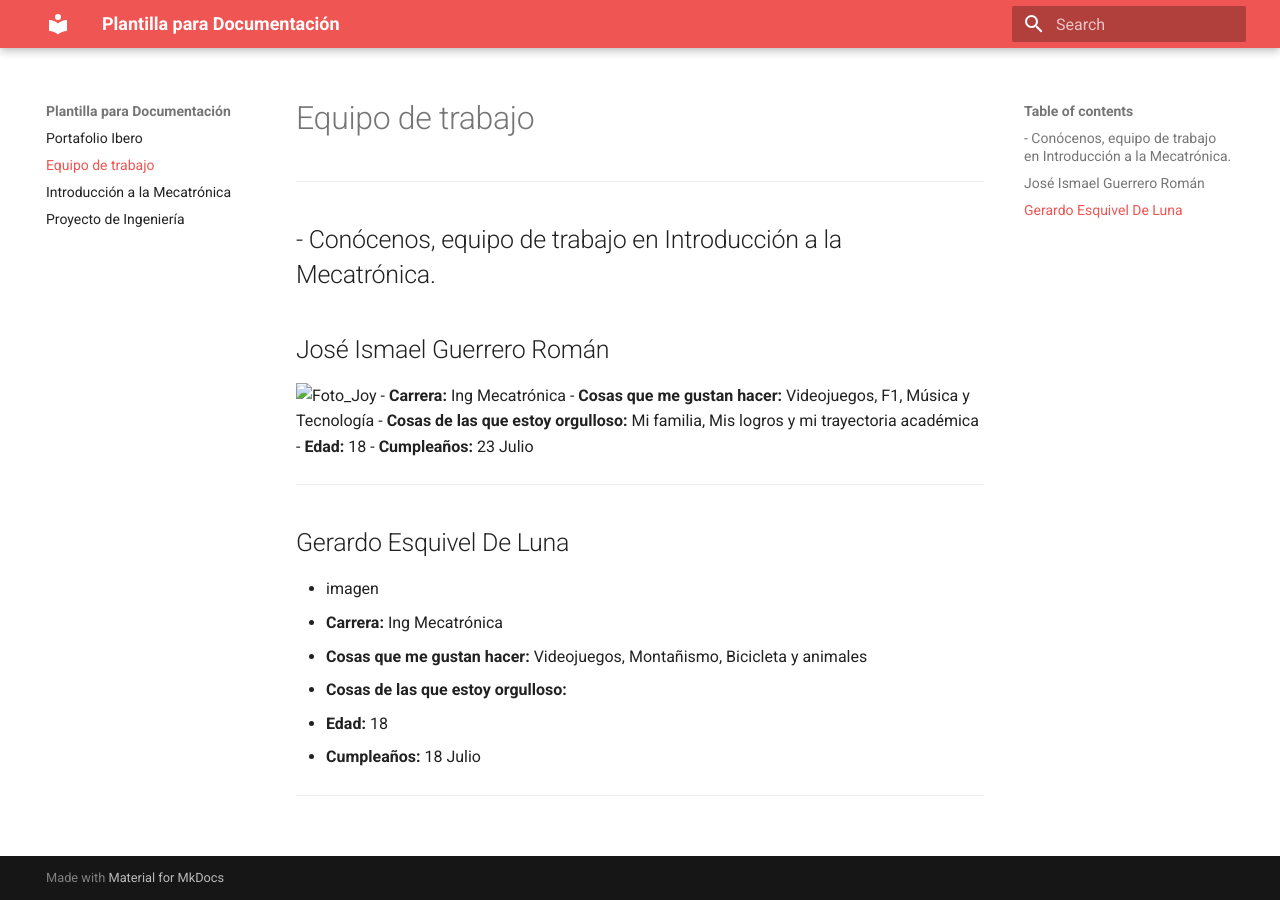
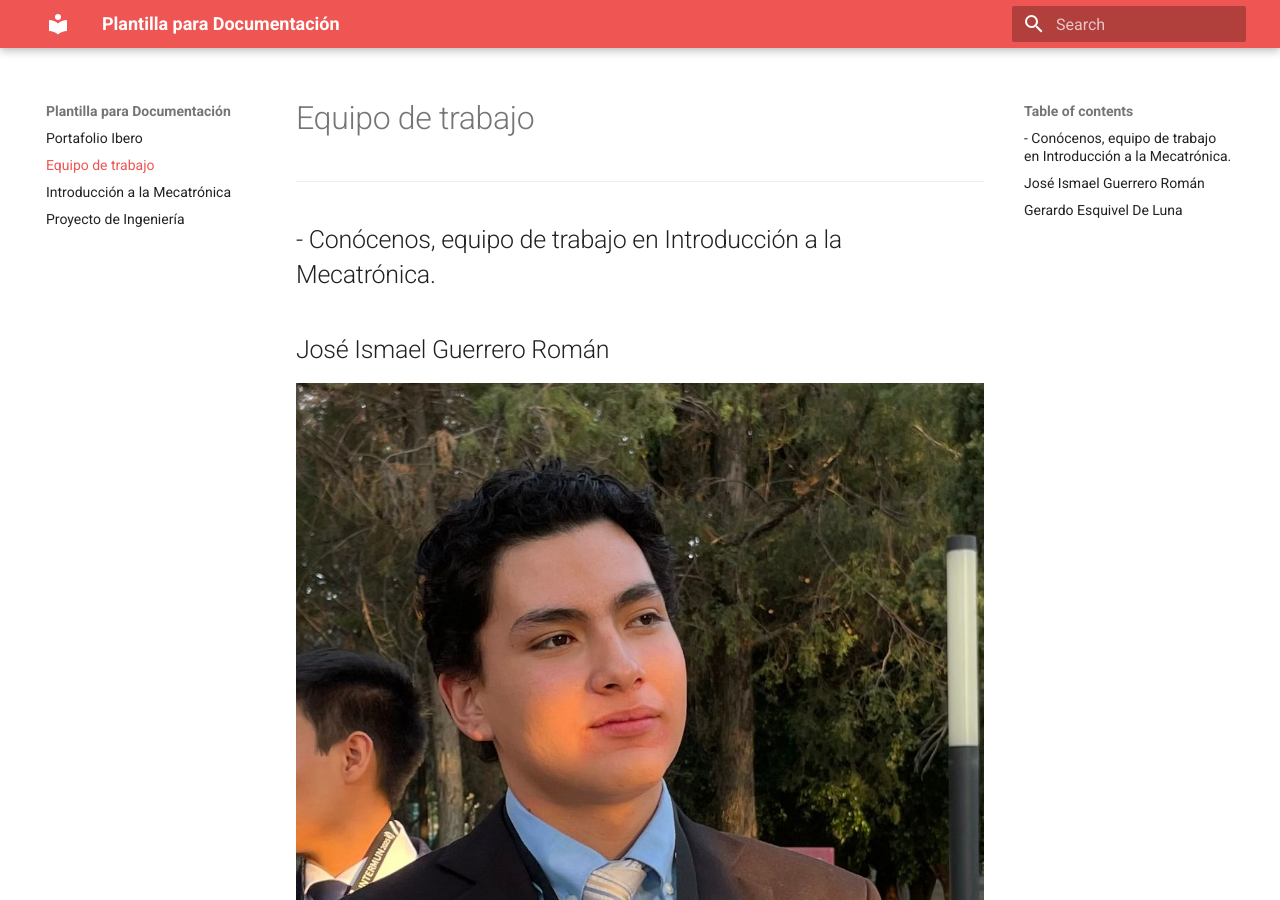
Before and after one commit to Joy-2307/Portafolio_Ibero_JIGR, an MkDocs documentation site: the page built from docs/Equipo de trabajo.md, in a window 1280 px wide and 900 px high. Built offline with MkDocs 1.6.1 and Material for MkDocs 9.7.7, drawn with Linux system fonts in a browser that asks for light colours.

Commit message:
Update Equipo de trabajo.md

```diff
--- a/docs/Equipo de trabajo.md
+++ b/docs/Equipo de trabajo.md
@@ -4,6 +4,9 @@
 ---
 
 ## José Ismael Guerrero Román
+
+![Foto_Joy](recursos/imgs/Joy.jpg)
+
 <img src="recursos/imgs/Joy.jpg" alt="Foto_Joy" width="350">
 - **Carrera:** Ing Mecatrónica
 - **Cosas que me gustan hacer:** Videojuegos, F1, Música y Tecnología
```
